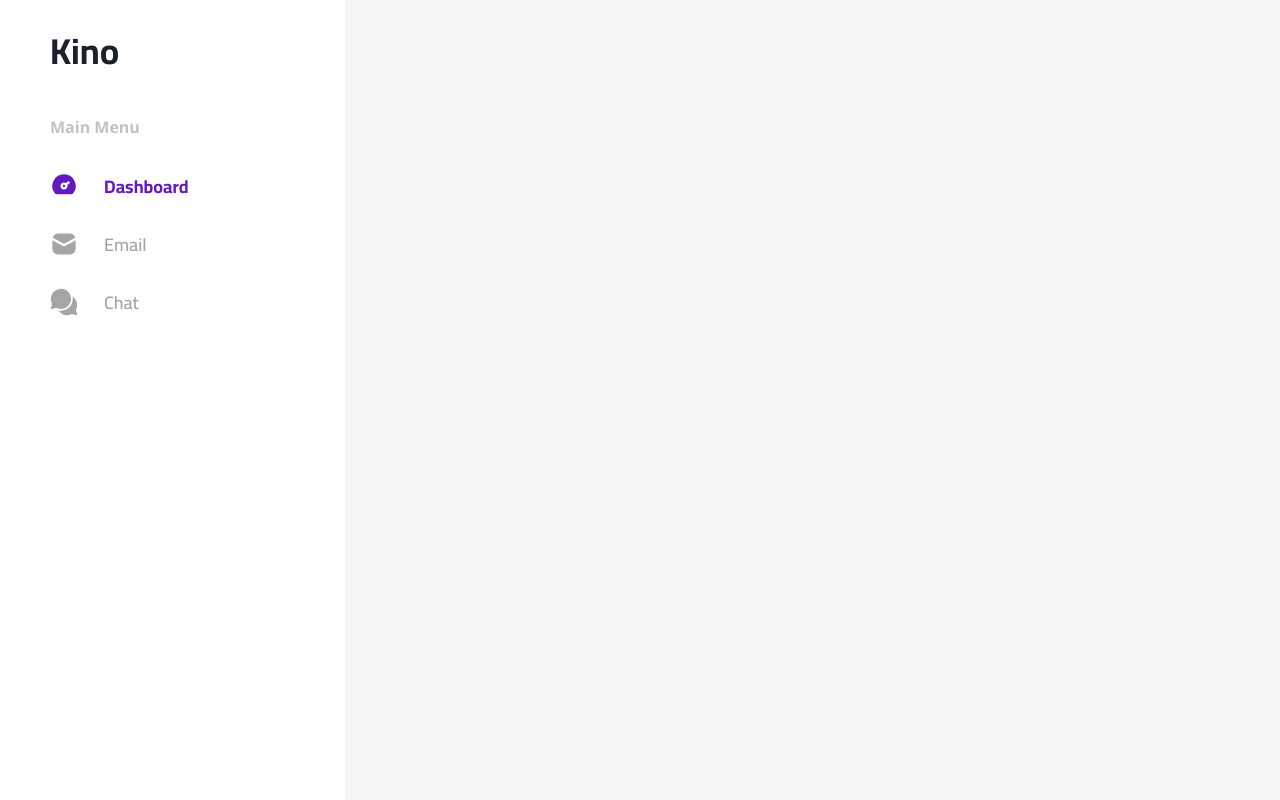
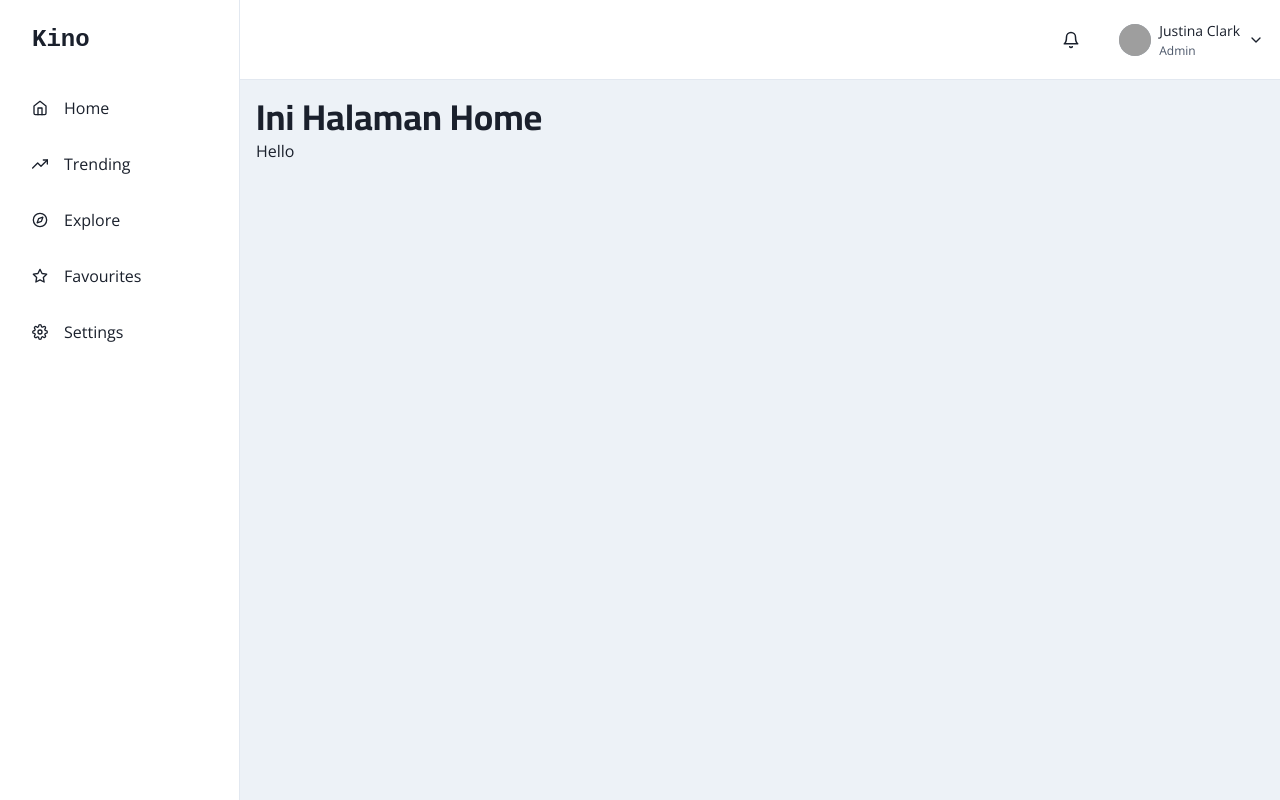
Before and after one commit to nashirjamali/kino-dashboard, a Next.js app: page / in a window 1280 px wide. Built offline with nearby package versions, Linux system fonts and the light colour scheme; grey boxes are pictures that could not be loaded.

Commit message:
feat: new model sidebar

```diff
--- /dev/null
+++ b/components/NavBar.jsx
@@ -0,0 +1,81 @@
+import {
+  Avatar,
+  Box,
+  Flex,
+  HStack,
+  IconButton,
+  Menu,
+  MenuButton,
+  MenuDivider,
+  MenuItem,
+  MenuList,
+  Text,
+  useColorModeValue,
+  VStack,
+} from '@chakra-ui/react';
+import { FiChevronDown, FiMenu, FiBell } from 'react-icons/fi';
+
+function NavBar({ onOpen, ...rest }) {
+  return (
+    <Flex
+      ml={{ base: 0, md: 60 }}
+      px={{ base: 4, md: 4 }}
+      height="20"
+      alignItems="center"
+      bg={useColorModeValue('white', 'gray.900')}
+      borderBottomWidth="1px"
+      borderBottomColor={useColorModeValue('gray.200', 'gray.700')}
+      justifyContent={{ base: 'space-between', md: 'flex-end' }}
+      {...rest}
+    >
+      <IconButton
+        display={{ base: 'flex', md: 'none' }}
+        onClick={onOpen}
+        variant="outline"
+        aria-label="open menu"
+        icon={<FiMenu />}
+      />
+
+      <Text display={{ base: 'flex', md: 'none' }} fontSize="2xl" fontFamily="monospace" fontWeight="bold">
+        Logo
+      </Text>
+
+      <HStack spacing={{ base: '0', md: '6' }}>
+        <IconButton size="lg" variant="ghost" aria-label="open menu" icon={<FiBell />} />
+        <Flex alignItems="center">
+          <Menu>
+            <MenuButton py={2} transition="all 0.3s" _focus={{ boxShadow: 'none' }}>
+              <HStack>
+                <Avatar
+                  size="sm"
+                  src="https://images.unsplash.com/photo-1619946794135-5bc917a27793?ixlib=rb-0.3.5&q=80&fm=jpg&crop=faces&fit=crop&h=200&w=200&s=b616b2c5b373a80ffc9636ba24f7a4a9"
+                />
+                <VStack display={{ base: 'none', md: 'flex' }} alignItems="flex-start" spacing="1px" ml="2">
+                  <Text fontSize="sm">Justina Clark</Text>
+                  <Text fontSize="xs" color="gray.600">
+                    Admin
+                  </Text>
+                </VStack>
+                <Box display={{ base: 'none', md: 'flex' }}>
+                  <FiChevronDown />
+                </Box>
+              </HStack>
+            </MenuButton>
+            <MenuList
+              bg={useColorModeValue('white', 'gray.900')}
+              borderColor={useColorModeValue('gray.200', 'gray.700')}
+            >
+              <MenuItem>Profile</MenuItem>
+              <MenuItem>Settings</MenuItem>
+              <MenuItem>Billing</MenuItem>
+              <MenuDivider />
+              <MenuItem>Sign out</MenuItem>
+            </MenuList>
+          </Menu>
+        </Flex>
+      </HStack>
+    </Flex>
+  );
+}
+
+export default NavBar;
--- a/components/Sidebar.jsx
+++ b/components/Sidebar.jsx
@@ -1,50 +1,75 @@
-import { Box, Flex, Heading, Link, Text } from '@chakra-ui/react';
-import { CommentIcon, DashboardIcon, EmailIcon } from './icons';
+import NextLink from 'next/link';
+import { Box, CloseButton, Flex, Icon, Link, Text, useColorModeValue } from '@chakra-ui/react';
+import { FiCompass, FiHome, FiSettings, FiStar, FiTrendingUp } from 'react-icons/fi';
 
-export default function Sidebar() {
+const LinkItems = [
+  { name: 'Home', icon: FiHome, href: '/' },
+  { name: 'Trending', icon: FiTrendingUp, href: '/trendings' },
+  { name: 'Explore', icon: FiCompass, href: '/explores' },
+  { name: 'Favourites', icon: FiStar, href: '/favourites' },
+  { name: 'Settings', icon: FiSettings, href: '/settings' },
+];
+
+function SideBar({ onClose, ...rest }) {
   return (
-    <Box>
-      <Box display={{ sm: 'none', xl: 'block' }} position="fixed">
-        <Box bg="white" w="345px" maxW="345px" h="100vh" pl="50px" pr="20px">
-          {/* Header */}
-          <Box py="30px">
-            <Heading>Kino</Heading>
-          </Box>
-
-          {/* Menu */}
-          <Box my="12px">
-            <Text color="grey_02" fontSize="16px" fontWeight="bold">
-              Main Menu
-            </Text>
-            <Box id="menu-list" mt="25px">
-              <Link href="/" _hover={{ textDecoration: 'none' }}>
-                <Flex py="8px" my="14px" color="primary" align="center">
-                  <DashboardIcon w="28px" h="28px" />
-                  <Text ml="26px" flex={1} fontFamily="Cairo" fontWeight="bold" fontSize="18px">
-                    Dashboard
-                  </Text>
-                </Flex>
-              </Link>
-              <Link href="/" _hover={{ textDecoration: 'none' }}>
-                <Flex py="8px" my="14px" color="grey_01" align="center">
-                  <EmailIcon w="28px" h="28px" />
-                  <Text ml="26px" fontFamily="Cairo" fontWeight="semibold" fontSize="18px">
-                    Email
-                  </Text>
-                </Flex>
-              </Link>
-              <Link href="/" _hover={{ textDecoration: 'none' }}>
-                <Flex py="8px" my="14px" color="grey_01" align="center">
-                  <CommentIcon w="28px" h="28px" />
-                  <Text ml="26px" fontFamily="Cairo" fontWeight="semibold" fontSize="18px">
-                    Chat
-                  </Text>
-                </Flex>
-              </Link>
-            </Box>
-          </Box>
-        </Box>
-      </Box>
+    <Box
+      transition="3s ease"
+      bg={useColorModeValue('white', 'gray.900')}
+      borderRight="1px"
+      borderRightColor={useColorModeValue('gray.200', 'gray.700')}
+      w={{ base: 'full', md: 60 }}
+      pos="fixed"
+      h="full"
+      {...rest}
+    >
+      <Flex h="20" alignItems="center" mx="8" justifyContent="space-between">
+        <Text fontSize="2xl" fontFamily="monospace" fontWeight="bold">
+          Kino
+        </Text>
+        <CloseButton display={{ base: 'flex', md: 'none' }} onClick={onClose} />
+      </Flex>
+      {LinkItems.map((link) => (
+        <NavItem key={link.name} icon={link.icon} href={link.href}>
+          {link.name}
+        </NavItem>
+      ))}
     </Box>
   );
 }
+
+function NavItem({ href, icon, _target, children, ...rest }) {
+  return (
+    <NextLink href={href} passHref scroll={false}>
+      {/* eslint-disable-next-line jsx-a11y/anchor-is-valid */}
+      <Link target={_target} style={{ textDecoration: 'none' }} _focus={{ boxShadow: 'none' }}>
+        <Flex
+          align="center"
+          p="4"
+          mx="4"
+          borderRadius="lg"
+          role="group"
+          cursor="pointer"
+          _hover={{
+            bg: 'primary',
+            color: 'white',
+          }}
+          {...rest}
+        >
+          {icon && (
+            <Icon
+              mr="4"
+              fontSize="16"
+              _groupHover={{
+                color: 'white',
+              }}
+              as={icon}
+            />
+          )}
+          {children}
+        </Flex>
+      </Link>
+    </NextLink>
+  );
+}
+
+export default SideBar;
--- a/layouts/Admin.jsx
+++ /dev/null
@@ -1,11 +0,0 @@
-import { Flex, Box } from '@chakra-ui/react';
-import Sidebar from '../components/Sidebar';
-
-export default function Admin() {
-  return (
-    <Flex>
-      <Sidebar />
-      <Box bg="grey_03" h="100vh" flex={1} />
-    </Flex>
-  );
-}
--- /dev/null
+++ b/layouts/Body.jsx
@@ -0,0 +1,34 @@
+import Head from 'next/head';
+import { motion } from 'framer-motion';
+
+const variants = {
+  hidden: { opacity: 0, x: 0, y: 20 },
+  enter: { opacity: 1, x: 0, y: 0 },
+  exit: { opacity: 0, x: -0, y: 20 },
+};
+
+function Body({ children, title }) {
+  return (
+    <motion.article
+      initial="hidden"
+      animate="enter"
+      exit="exit"
+      variants={variants}
+      transition={{ duration: 0.4, type: 'easeInOut' }}
+      style={{ position: 'relative' }}
+    >
+      <>
+        {title && (
+          <Head>
+            <title>{title} - Kino Dashboard</title>
+            <meta name="twitter:title" content={title} />
+            <meta property="og:title" content={title} />
+          </Head>
+        )}
+        {children}
+      </>
+    </motion.article>
+  );
+}
+
+export default Body;
--- /dev/null
+++ b/layouts/Main.jsx
@@ -0,0 +1,31 @@
+import { Box, Drawer, DrawerContent, useColorModeValue, useDisclosure } from '@chakra-ui/react';
+import NavBar from '../components/NavBar';
+import SideBar from '../components/SideBar';
+
+function Main({ children, router }) {
+  const { isOpen, onOpen, onClose } = useDisclosure();
+  return (
+    <Box minH="100vh" bg={useColorModeValue('gray.100', 'gray.900')}>
+      <SideBar onClose={() => onClose} display={{ base: 'none', md: 'block' }} path={router.asPath} />
+      <Drawer
+        autoFocus={false}
+        isOpen={isOpen}
+        placement="left"
+        onClose={onClose}
+        returnFocusOnClose={false}
+        onOverlayClick={onClose}
+        size="full"
+      >
+        <DrawerContent>
+          <SideBar onClose={onClose} />
+        </DrawerContent>
+      </Drawer>
+      {/* mobilenav */}
+      <NavBar onOpen={onOpen} />
+      <Box ml={{ base: 0, md: 60 }} p="4">
+        {children}
+      </Box>
+    </Box>
+  );
+}
+export default Main;
--- a/package.json
+++ b/package.json
@@ -6,7 +6,6 @@
     "dev": "next dev",
     "build": "next build",
     "start": "next start",
-    "prepare": "husky install",
     "prettier": "prettier --write --config .prettierrc.json \"**/*.jsx\" \"**/*.js\"",
     "lint": "eslint --fix --config .eslintrc.json \"**/*.jsx\" \"**/*.js\"",
     "format": "npm run prettier && npm run lint"
--- a/pages/_app.js
+++ b/pages/_app.jsx
@@ -9,17 +9,18 @@ import '@fontsource/cairo/700.css';
 
 import { LightMode, GlobalStyle, ChakraProvider } from '@chakra-ui/react';
 import theme from '../styles/theme';
+import Main from '../layouts/Main';
 
-function App({ Component, pageProps }) {
-  const Layout = Component.layout;
+function App(props) {
+  const { Component, pageProps, router } = props;
 
   return (
     <ChakraProvider theme={theme}>
       <LightMode>
         <GlobalStyle />
-        <Layout>
-          <Component {...pageProps} />
-        </Layout>
+        <Main router={router}>
+          <Component {...pageProps} key={router.route} />
+        </Main>
       </LightMode>
     </ChakraProvider>
   );
--- a/pages/index.js
+++ /dev/null
@@ -1,16 +0,0 @@
-import React from 'react';
-import { Box, Heading, Text } from '@chakra-ui/react';
-import Admin from '../layouts/Admin';
-
-function Index() {
-  return (
-    <Box bg="primary">
-      <Heading>Hello</Heading>
-      <Text>Hello</Text>
-    </Box>
-  );
-}
-
-Index.layout = Admin;
-
-export default Index;
--- /dev/null
+++ b/pages/index.jsx
@@ -0,0 +1,16 @@
+import React from 'react';
+import { Box, Heading, Text } from '@chakra-ui/react';
+import Body from '../layouts/Body';
+
+function Index() {
+  return (
+    <Body title="Trending">
+      <Box title="Home">
+        <Heading>Ini Halaman Home</Heading>
+        <Text>Hello</Text>
+      </Box>
+    </Body>
+  );
+}
+
+export default Index;
```
Also changed, not shown: pages/trendings.jsx (added, +15 -0 lines).
